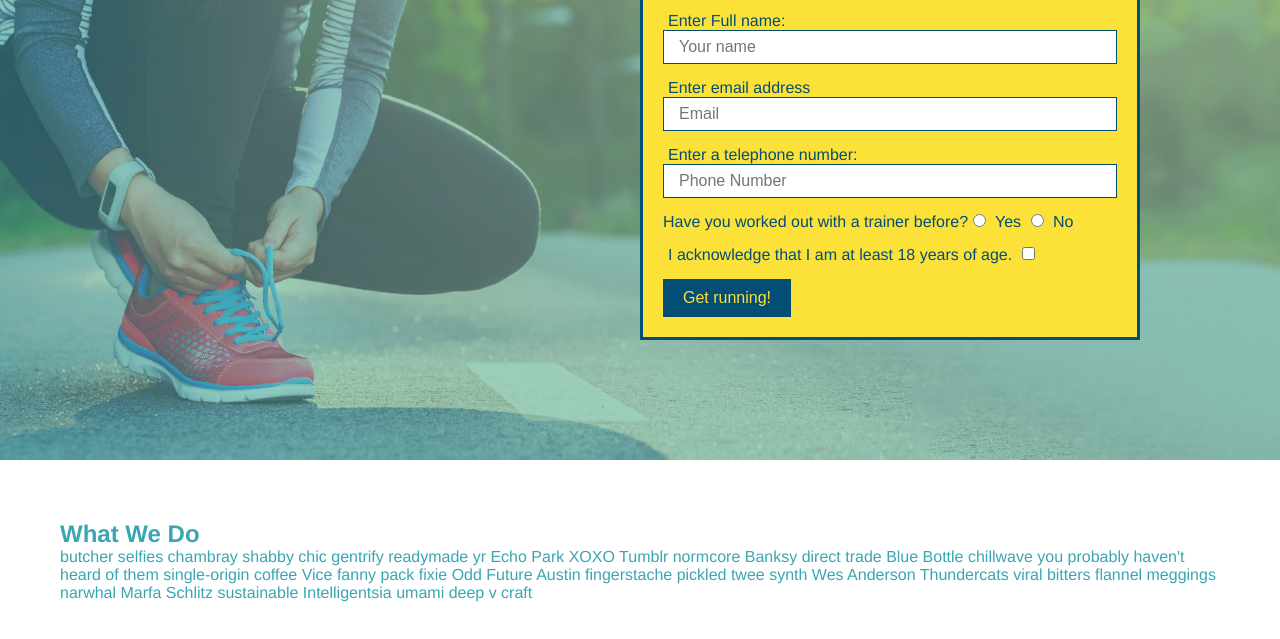
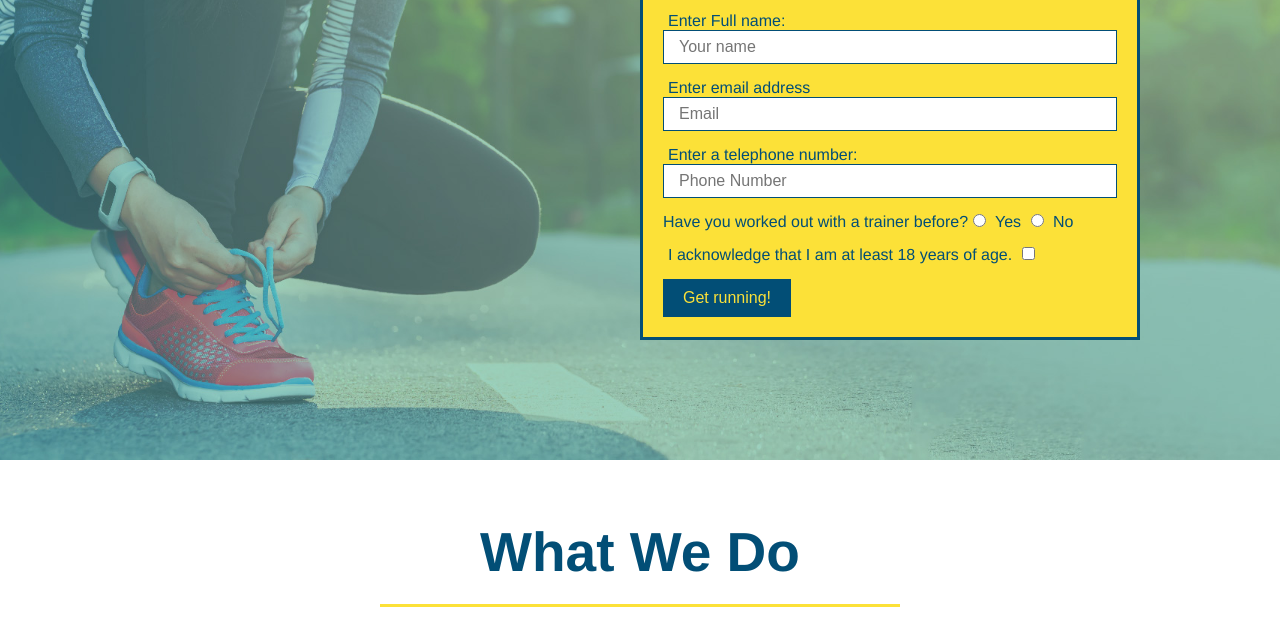
Before and after one commit to phonix375/run-buddy, a plain HTML site: page index.html in a window 1280 px wide. Shown: the part 222-861 px from the top of the page. Drawn offline with Linux system fonts and the light colour scheme.

Commit message:
adding the what we do section

```diff
--- a/assets/css/style.css
+++ b/assets/css/style.css
@@ -110,3 +110,23 @@ font-size: 22px;
   font-size: 16px;
  }
  /* Hero Style End */
+
+/* styling for into section */
+.intro{
+  text-align: center;
+}
+.intro h2{
+  font-size: 55px;
+  color: #024e76;
+  margin-bottom: 35px;
+  padding: 0 100px 20px 100px;
+  border-bottom: 3px solid #fce138;
+  display: inline-block;
+}
+.intro p {
+  line-height: 1.7;
+  color: #39a6b2;
+  width: 80%;
+  font-size: 20px;
+  margin: 0 auto;
+}
--- a/index.html
+++ b/index.html
@@ -66,7 +66,7 @@
     </section>
 
     <!-- What We Do section -->
-    <section id="what-we-do">
+    <section id="what-we-do" class="intro">
         <h2>What We Do</h2>
         <p>
             butcher selfies chambray shabby chic gentrify readymade yr Echo Park XOXO Tumblr normcore Banksy direct trade Blue Bottle chillwave you probably haven't heard of them single-origin coffee Vice fanny pack fixie Odd Future Austin fingerstache pickled twee synth Wes Anderson Thundercats viral bitters flannel meggings narwhal Marfa Schlitz sustainable Intelligentsia umami deep v craft
@@ -74,7 +74,7 @@
     </section>
 
     <!--what you do section -->
-    <section id="what-you-do">
+    <section id="what-you-do" >
         <h2>What You Do</h2>
 
         <div>
```
